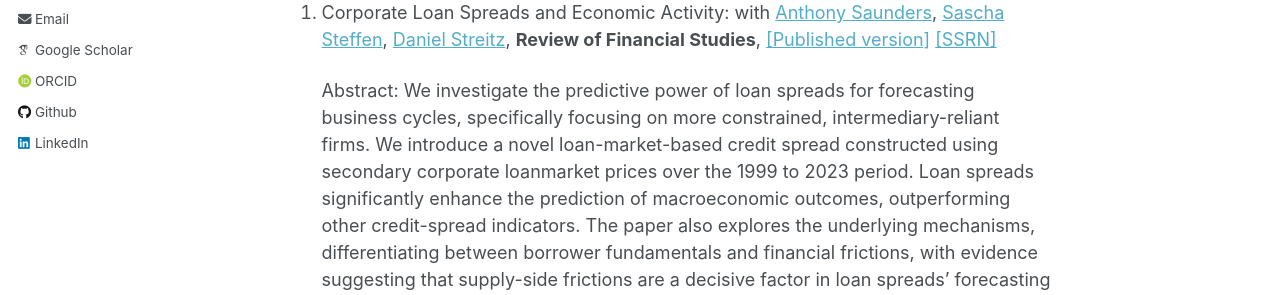
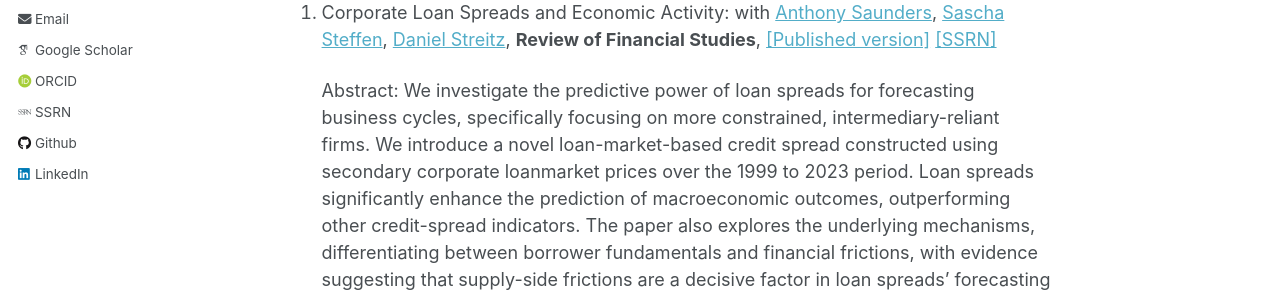
Before and after one commit to aspi6246/aspi6246.github.io, a Jekyll site: the page built from _pages/about.md, in a window 1280 px wide. Shown: the part 433-728 px from the top of the page. Built offline with Jekyll 4.4.1, drawn with Linux system fonts in a browser that asks for light colours; some web fonts are replaced.

Commit message:
Add SSRN link to sidebar profile
Co-Authored-By: Claude Opus 4.6 <noreply@anthropic.com>

```diff
--- a/_config.yml
+++ b/_config.yml
@@ -38,6 +38,7 @@ author:
   orcid            : "https://orcid.org/0009-0004-7551-269X"
   pubmed           : #"https://www.ncbi.nlm.nih.gov/pubmed/?term=john+snow"
   researchgate     : # URL
+  ssrn             : "https://papers.ssrn.com/Sol3/Cf_Dev/AbsByAuth.cfm?per_id=3166603"
 
   # Repositories and software development
   bitbucket        : # Username - Update with your username on the site
--- a/_includes/author-profile.html
+++ b/_includes/author-profile.html
@@ -52,6 +52,9 @@
       {% endif %}
       {% if author.pubmed %}
         <li><a href="{{ author.pubmed }}"><i class="ai ai-pubmed ai-fw icon-pad-right"></i>PubMed</a></li>
+      {% endif %}
+      {% if author.ssrn %}
+        <li><a href="{{ author.ssrn }}"><i class="ai ai-ssrn ai-fw icon-pad-right"></i>SSRN</a></li>
       {% endif %}
       {% if author.researchgate %}
         <li><a href="{{ author.researchgate }}"><i class="fab fa-fw fa-researchgate icon-pad-right" aria-hidden="true"></i>ResearchGate</a></li>
```
